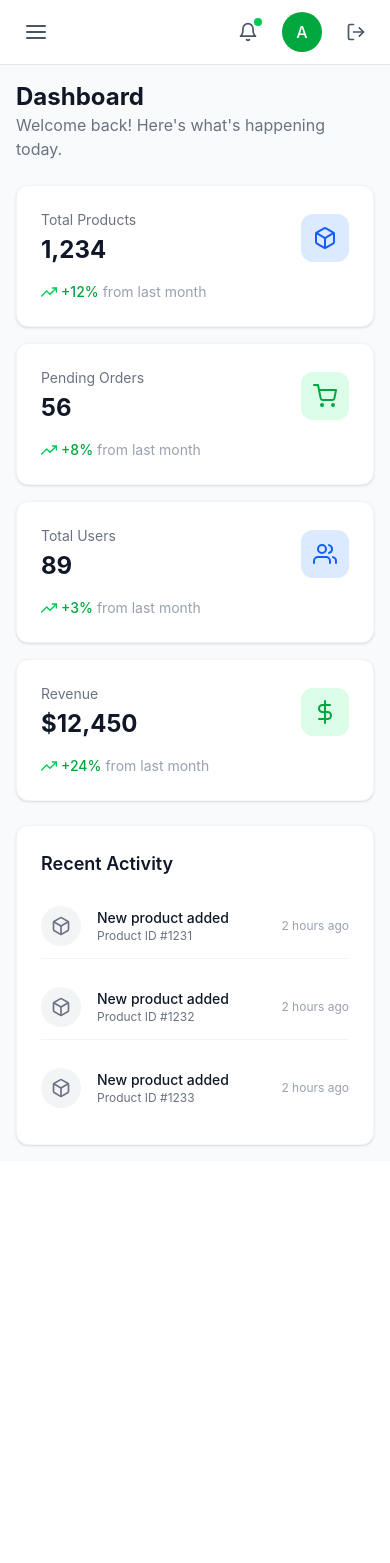
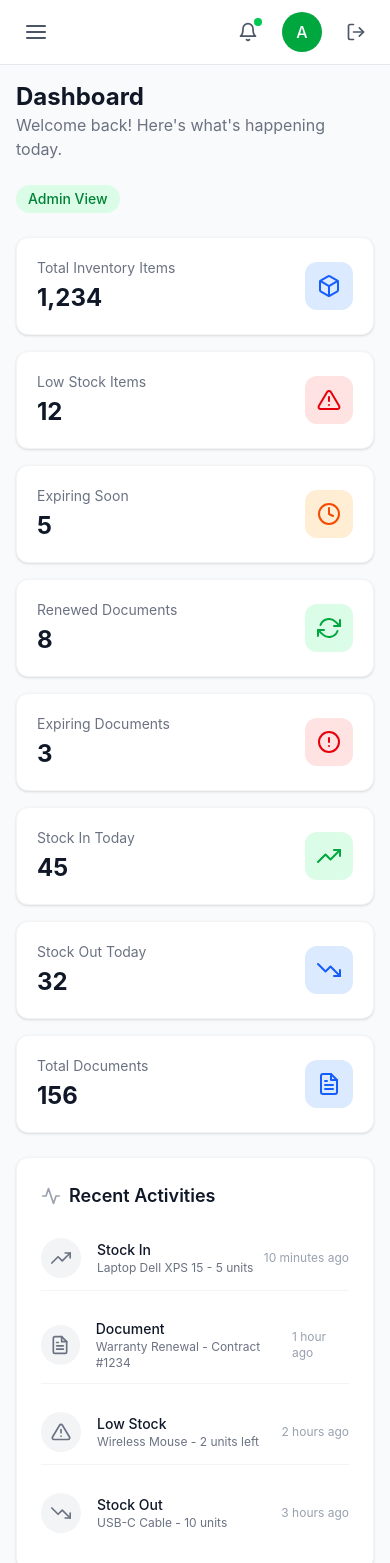
Before and after one commit to Bigboss619/inventory-system, a React app in the folder frontend/: page /dashboard in a window 390 px wide. Shown: the top 1563 px of the page. Before the commit the page ends 1161 px from the top, so only its background shows below. Built offline with nearby package versions, Linux system fonts and the light colour scheme; the HTML template or start-up script is replaced by a standard one.

Commit message:
feat: enhance dashboard layout with responsive sidebar and update stats with recent activities

```diff
--- a/frontend/src/components/layout/DashboardLayout.jsx
+++ b/frontend/src/components/layout/DashboardLayout.jsx
@@ -23,17 +23,20 @@ const DashboardLayout = () => {
 
   return (
     <div className="min-h-screen bg-gray-50">
+      {/* Mobile sidebar */}
       <Sidebar isOpen={sidebarOpen} onClose={closeSidebar} />
 
-      <div className="flex flex-col lg:flex-row">
-        {/* Main content area - hidden sidebar on desktop, shown beside sidebar */}
-        <div className="flex-1 flex flex-col min-h-screen">
-          <Header onToggleSidebar={toggleSidebar} user={MOCK_USER} />
+      {/* Desktop sidebar (fixed) */}
+      <div className="hidden lg:block lg:fixed lg:inset-y-0 lg:left-0 lg:z-40">
+        <Sidebar isOpen={true} onClose={closeSidebar} />
+      </div>
 
-          <main className="flex-1 p-4 lg:p-6">
-            <Outlet />
-          </main>
-        </div>
+      {/* Main content with left padding for desktop sidebar */}
+      <div className="lg:pl-64">
+        <Header onToggleSidebar={toggleSidebar} user={MOCK_USER} />
+        <main className="p-4 lg:p-6">
+          <Outlet />
+        </main>
       </div>
     </div>
   );
--- a/frontend/src/components/layout/Sidebar.jsx
+++ b/frontend/src/components/layout/Sidebar.jsx
@@ -13,7 +13,7 @@ import {
 } from 'react-icons/fi';
 
 const menuItems = [
-  { path: '/', icon: FiHome, label: 'Dashboard' },
+  { path: '/dashboard', icon: FiHome, label: 'Dashboard' },
   { path: '/inventory', icon: FiBox, label: 'Inventory' },
   { path: '/stock', icon: FiLayers, label: 'Stock' },
   { path: '/orders', icon: FiShoppingCart, label: 'Orders' },
@@ -36,8 +36,9 @@ const Sidebar = ({ isOpen, onClose }) => {
       {/* Sidebar */}
       <aside
         className={`
-          fixed top-0 left-0 z-50 h-full w-64 bg-green-700 text-white transform transition-transform duration-300 ease-in-out
-          lg:translate-x-0 lg:static lg:z-auto
+          fixed top-0 left-0 z-50 h-full w-64 bg-green-700 text-white
+          transform transition-transform duration-300 ease-in-out
+          lg:translate-x-0
           ${isOpen ? 'translate-x-0' : '-translate-x-full'}
         `}
       >
--- a/frontend/src/pages/Dashboard.jsx
+++ b/frontend/src/pages/Dashboard.jsx
@@ -1,26 +1,56 @@
 import React from 'react';
-import { FiBox, FiShoppingCart, FiUsers, FiTrendingUp, FiDollarSign } from 'react-icons/fi';
+import {
+  FiBox,
+  FiAlertTriangle,
+  FiFileText,
+  FiClock,
+  FiRefreshCw,
+  FiAlertCircle,
+  FiTrendingUp,
+  FiTrendingDown,
+  FiActivity
+} from 'react-icons/fi';
 
 // Mock data for dashboard stats
 const STATS = [
-  { label: 'Total Products', value: '1,234', icon: FiBox, change: '+12%', color: 'blue' },
-  { label: 'Pending Orders', value: '56', icon: FiShoppingCart, change: '+8%', color: 'green' },
-  { label: 'Total Users', value: '89', icon: FiUsers, change: '+3%', color: 'blue' },
-  { label: 'Revenue', value: '$12,450', icon: FiDollarSign, change: '+24%', color: 'green' },
+  { label: 'Total Inventory Items', value: '1,234', icon: FiBox, color: 'blue' },
+  { label: 'Low Stock Items', value: '12', icon: FiAlertTriangle, color: 'red' },
+  { label: 'Expiring Soon', value: '5', icon: FiClock, color: 'orange' },
+  { label: 'Renewed Documents', value: '8', icon: FiRefreshCw, color: 'green' },
+  { label: 'Expiring Documents', value: '3', icon: FiAlertCircle, color: 'red' },
+  { label: 'Stock In Today', value: '45', icon: FiTrendingUp, color: 'green' },
+  { label: 'Stock Out Today', value: '32', icon: FiTrendingDown, color: 'blue' },
+  { label: 'Total Documents', value: '156', icon: FiFileText, color: 'blue' },
 ];
 
-const STATS_COLOR_CLASSES = {
+const COLOR_CLASSES = {
   blue: 'bg-blue-100 text-blue-600',
   green: 'bg-green-100 text-green-600',
+  red: 'bg-red-100 text-red-600',
+  orange: 'bg-orange-100 text-orange-600',
 };
 
-const Dashboard = () => {
+const RECENT_ACTIVITIES = [
+  { type: 'Stock In', item: 'Laptop Dell XPS 15', quantity: '5 units', time: '10 minutes ago', icon: FiTrendingUp },
+  { type: 'Document', item: 'Warranty Renewal', quantity: 'Contract #1234', time: '1 hour ago', icon: FiFileText },
+  { type: 'Low Stock', item: 'Wireless Mouse', quantity: '2 units left', time: '2 hours ago', icon: FiAlertTriangle },
+  { type: 'Stock Out', item: 'USB-C Cable', quantity: '10 units', time: '3 hours ago', icon: FiTrendingDown },
+];
+
+const Dashboard = ({ role = 'admin' }) => {
   return (
     <div className="space-y-6">
       {/* Page Header */}
       <div>
         <h1 className="text-2xl font-bold text-gray-900">Dashboard</h1>
-        <p className="text-gray-500">Welcome back! Here's what's happening today.</p>
+        <p className="text-gray-500">
+          Welcome back! Here's what's happening today.
+        </p>
+      </div>
+
+      {/* Admin Badge */}
+      <div className="inline-flex items-center px-3 py-1 bg-green-100 text-green-700 rounded-full text-sm font-medium">
+        {role.charAt(0).toUpperCase() + role.slice(1)} View
       </div>
 
       {/* Stats Grid */}
@@ -28,42 +58,40 @@ const Dashboard = () => {
         {STATS.map((stat, index) => (
           <div
             key={index}
-            className="bg-white rounded-xl p-6 shadow-sm border border-gray-100"
+            className="bg-white rounded-xl p-5 shadow-sm border border-gray-100"
           >
             <div className="flex items-center justify-between">
               <div>
                 <p className="text-sm text-gray-500">{stat.label}</p>
                 <p className="text-2xl font-bold text-gray-900 mt-1">{stat.value}</p>
               </div>
-              <div className={`w-12 h-12 rounded-xl flex items-center justify-center ${STATS_COLOR_CLASSES[stat.color]}`}>
+              <div className={`w-12 h-12 rounded-xl flex items-center justify-center ${COLOR_CLASSES[stat.color]}`}>
                 <stat.icon className="w-6 h-6" />
               </div>
-            </div>
-            <div className="mt-4 flex items-center text-sm">
-              <FiTrendingUp className="w-4 h-4 text-green-500 mr-1" />
-              <span className="text-green-600 font-medium">{stat.change}</span>
-              <span className="text-gray-400 ml-1">from last month</span>
             </div>
           </div>
         ))}
       </div>
 
-      {/* Recent Activity Section - Placeholder */}
+      {/* Recent Activities */}
       <div className="bg-white rounded-xl p-6 shadow-sm border border-gray-100">
-        <h2 className="text-lg font-semibold text-gray-900 mb-4">Recent Activity</h2>
+        <div className="flex items-center gap-2 mb-4">
+          <FiActivity className="w-5 h-5 text-gray-400" />
+          <h2 className="text-lg font-semibold text-gray-900">Recent Activities</h2>
+        </div>
         <div className="space-y-4">
-          {[1, 2, 3].map((item) => (
-            <div key={item} className="flex items-center justify-between py-3 border-b border-gray-100 last:border-0">
+          {RECENT_ACTIVITIES.map((activity, index) => (
+            <div key={index} className="flex items-center justify-between py-3 border-b border-gray-100 last:border-0">
               <div className="flex items-center gap-4">
                 <div className="w-10 h-10 bg-gray-100 rounded-full flex items-center justify-center">
-                  <FiBox className="w-5 h-5 text-gray-500" />
+                  <activity.icon className="w-5 h-5 text-gray-500" />
                 </div>
                 <div>
-                  <p className="text-sm font-medium text-gray-900">New product added</p>
-                  <p className="text-xs text-gray-500">Product ID #123{item}</p>
+                  <p className="text-sm font-medium text-gray-900">{activity.type}</p>
+                  <p className="text-xs text-gray-500">{activity.item} - {activity.quantity}</p>
                 </div>
               </div>
-              <span className="text-xs text-gray-400">2 hours ago</span>
+              <span className="text-xs text-gray-400">{activity.time}</span>
             </div>
           ))}
         </div>
```
